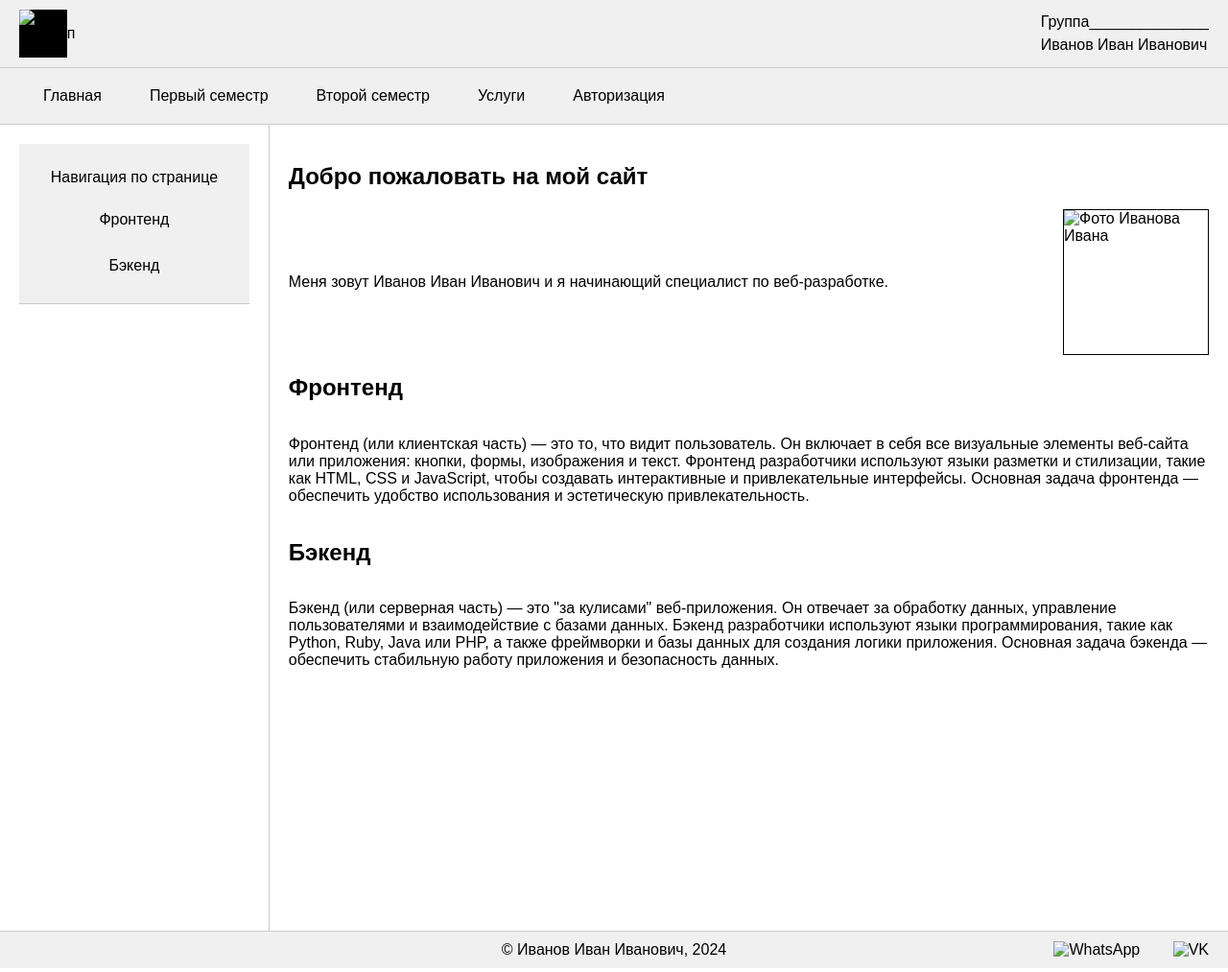
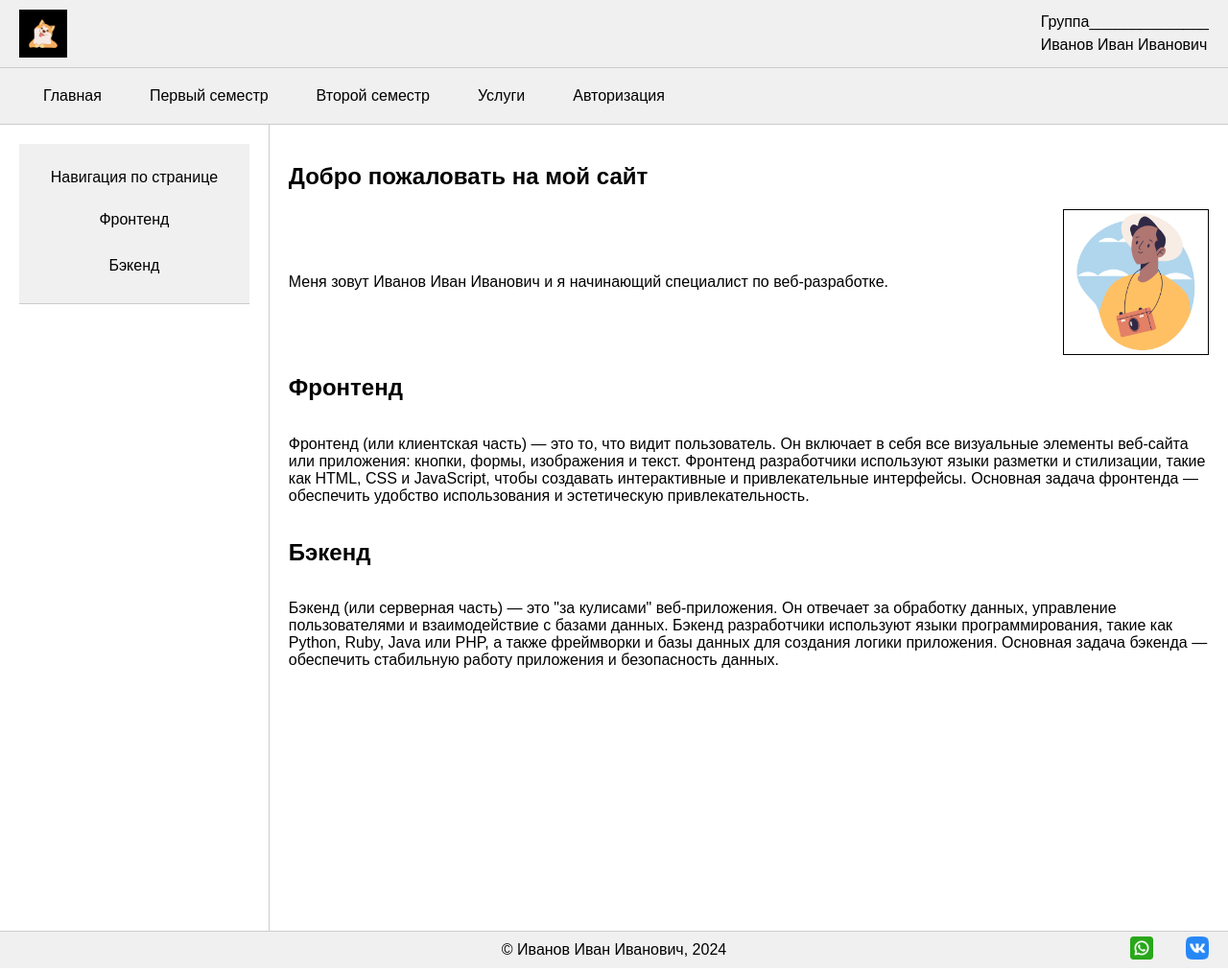
Before and after one commit to oreg0na/MIREA, a plain HTML site: page frontend_backend/1lesson/1page/1page.html in a window 1280 px wide. Shown: the whole page at 96% size. Drawn offline with Linux system fonts and the light colour scheme.

Commit message:
Update 1page.html
update code (add assets/)

```diff
--- a/frontend_backend/1lesson/1page/1page.html
+++ b/frontend_backend/1lesson/1page/1page.html
@@ -4,7 +4,7 @@
     <meta charset="UTF-8">
     <meta name="viewport" content="width=device-width, initial-scale=1.0">
     <title>Веб-сайт Иванова Ивана</title>
-    <link rel="icon" href="logo.png" type="image/x-icon">
+    <link rel="icon" href="assets/logo.png" type="image/x-icon">
     <style>
         /* Основные стили для страницы */
         body {
@@ -123,7 +123,7 @@
     <!-- Шапка с логотипом и информацией о группе -->
     <header>
         <div class="logo">
-          <img src="logo.png" alt="Логотип" style="width: 50px; height: 50px;">
+          <img src="assets/logo.png" alt="Логотип" style="width: 50px; height: 50px;">
         </div>
         <div class="group-info" style="line-height: 1.5em;">
             Группа______________<br>
@@ -160,7 +160,7 @@
             <h1>Добро пожаловать на мой сайт</h1>
             <div class="profile-info">
                 <p>Меня зовут Иванов Иван Иванович и я начинающий специалист по веб-разработке.</p>
-                <img src="user.png" alt="Фото Иванова Ивана">
+                <img src="assets/user.png" alt="Фото Иванова Ивана">
             </div>
 
             <h2 id="frontend">Фронтенд</h2>
@@ -178,10 +178,10 @@
       </div>
       <div style="position: absolute; right: 10px; top: 50%; transform: translateY(-50%);">
         <a href="https://wa.me/ваш_номер" target="_blank">
-          <img src="whatsapp-icon.png" alt="WhatsApp" style="width: 24px; margin-right: 10px;">
+          <img src="assets/whatsapp-icon.png" alt="WhatsApp" style="width: 24px; margin-right: 10px;">
         </a>
         <a href="https://vk.com/ваш_профиль" target="_blank">
-          <img src="vk-icon.png" alt="VK" style="width: 24px;">
+          <img src="assets/vk-icon.png" alt="VK" style="width: 24px;">
         </a>
       </div>
     </footer>
```
